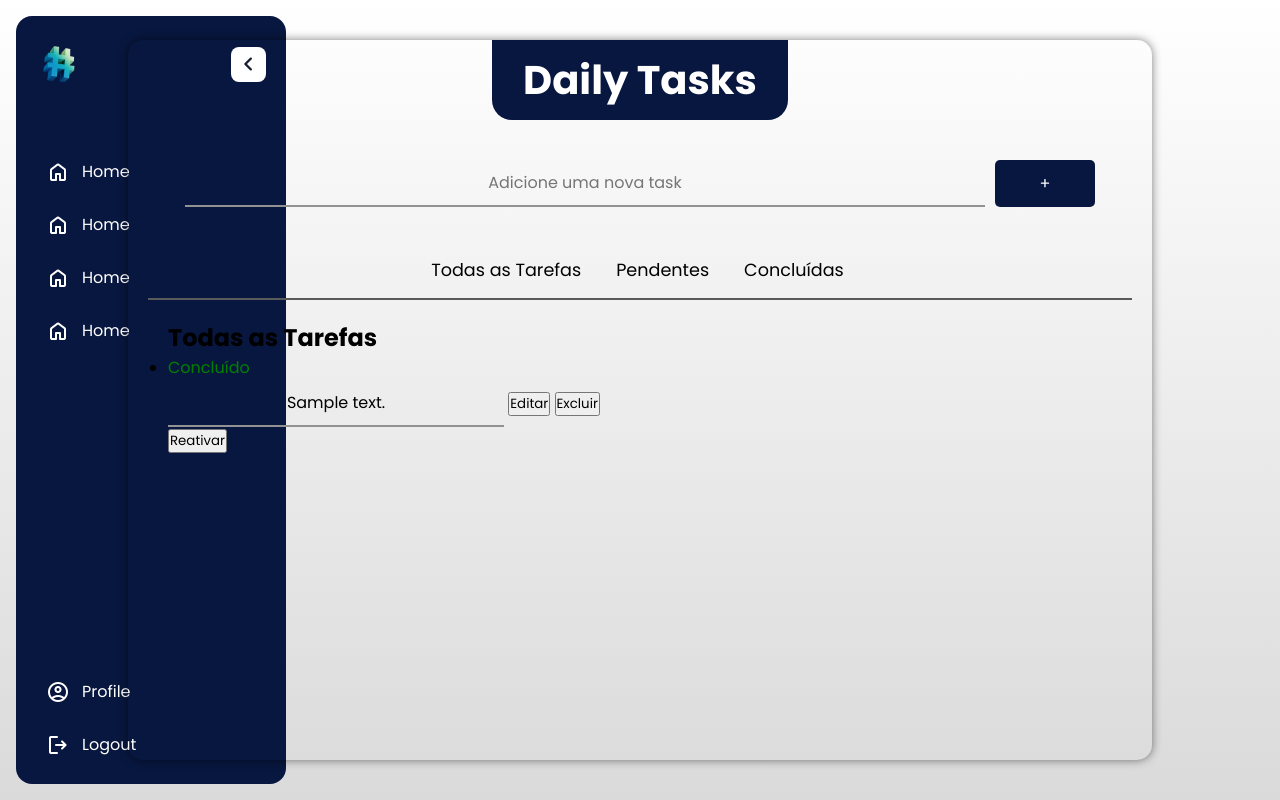
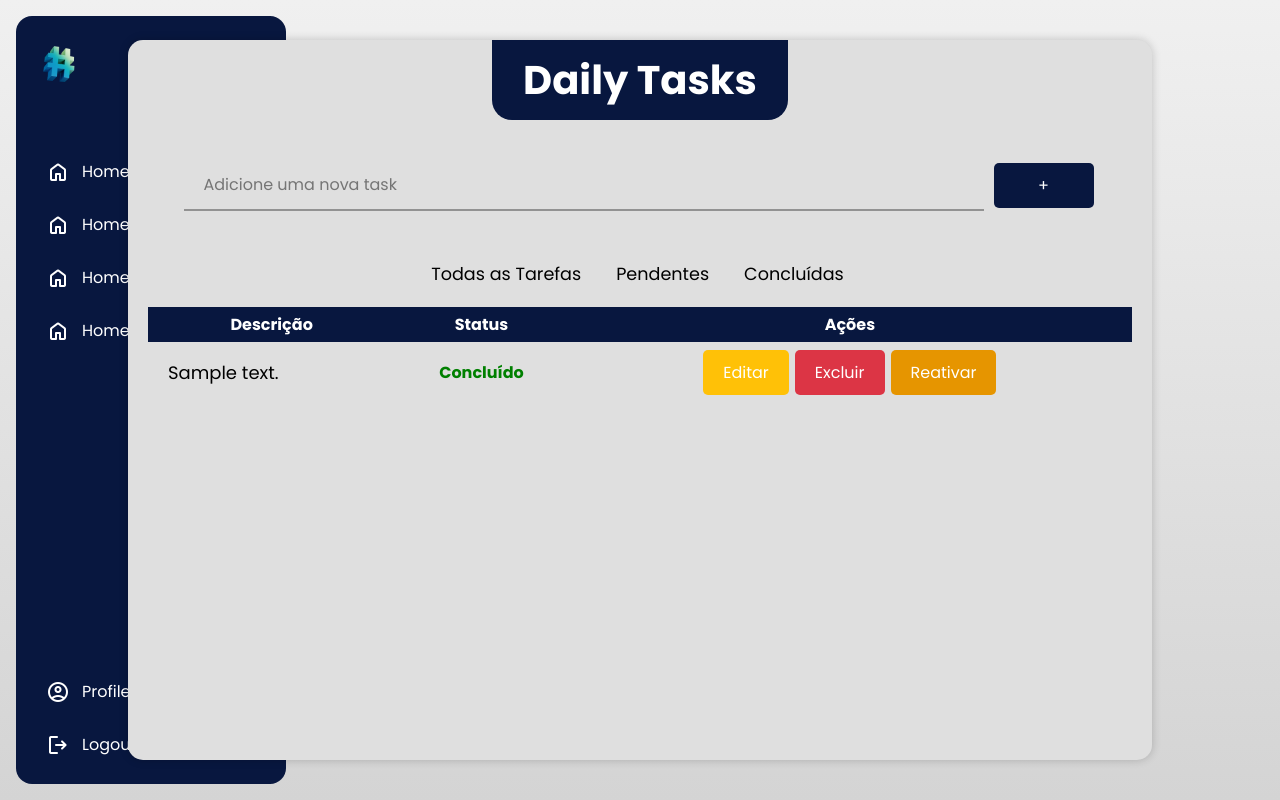
Before and after one commit to devmiza/Lista-de-tarefa-flask, a Flask app: page / in a window 1280 px wide. Run offline with Flask 3, Linux system fonts and the light colour scheme; tables that the repository leaves empty hold one stand-in row (values such as "Sample post").

Commit message:
Ajustando a lista de tarefaas: alteração da estrutura html, separação das funções de edit e delete e algumas mudanças de layout

```diff
--- a/app.py
+++ b/app.py
@@ -35,39 +35,25 @@ def create_task():
     db.session.commit()
     return redirect('/')
 
-# #crUd (Update)
-# @app.route('/update/<int:task_id>', methods=['POST'])
-# def update_task(task_id):
-#     task = Tasks.query.get(task_id)
+#crUd (Update)
+@app.route('/update/<int:task_id>', methods=['POST'])
+def update_task(task_id):
+    task = Tasks.query.get(task_id)
 
-#     if task:
-#         task.description = request.form['description']
-#         task.description = task.description.upper()
-#         db.session.commit()
-#     return redirect('/')
+    if task:
+        task.description = request.form['description']
+        task.description = task.description.upper()
+        db.session.commit()
+    return redirect('/')
 
-# #cruD (Delete)
-# @app.route('/delete/<int:task_id>', methods=['POST'])
-# def delete_task(task_id):
-#     task = Tasks.query.get(task_id)
+#cruD (Delete)
+@app.route('/delete/<int:task_id>', methods=['POST'])
+def delete_task(task_id):
+    task = Tasks.query.get(task_id)
 
-#     if task:
-#         db.session.delete(task)
-#         db.session.commit()
-#     return redirect('/')
-
-# Atualizar ou Deletar
-@app.route('/update_or_delete/<int:task_id>', methods=['POST'])
-def update_or_delete_task(task_id):
-    task = Tasks.query.get(task_id)
     if task:
-        if request.form['action'] == 'edit':
-            task.description = request.form['description']
-            task.description = task.description.upper()
-            db.session.commit()
-        elif request.form['action'] == 'delete':
-            db.session.delete(task)
-            db.session.commit()
+        db.session.delete(task)
+        db.session.commit()
     return redirect('/')
 
 # Atualizar Status
--- a/static/css/base.css
+++ b/static/css/base.css
@@ -10,7 +10,7 @@
 
 body {
     min-height: 100vh;
-    background: linear-gradient(#ffffff, #dadada);
+    background: linear-gradient(#f0f0f0, #d4d4d4);
 }
 
 .sidebar {
--- a/static/css/index.css
+++ b/static/css/index.css
@@ -1,5 +1,5 @@
 .main-container {
-    background-color: transparent;
+    background-color: rgb(223, 223, 223);
     display: flex;
     flex-direction: column;
     width: 80%; /* Alterado para mais flexível */
@@ -7,7 +7,7 @@
     height: 90vh;
     padding: 0 20px;
     border-radius: 15px;
-    box-shadow: 0 0 10px rgba(0, 0, 0, 0.5);
+    box-shadow: 0 0 10px rgba(0, 0, 0, 0.2);
     overflow: hidden;
     position: relative;
 }
@@ -75,7 +75,6 @@ h1 {
     display: flex;
     justify-content: center;
     cursor: pointer;
-    border-bottom: 2px solid #5a5a5a;
 }
 
 .tab {
@@ -100,7 +99,6 @@ h1 {
 }
 
 .tab-content-container {
-
     flex-grow: 1;
     display: flex;
     flex-direction: column;
@@ -110,7 +108,7 @@ h1 {
 .tab-content {
     display: none;
     width: 100%;
-    padding: 20px;
+    /* padding: 20px; */
     box-sizing: border-box;
     overflow-y: auto;
     flex-shrink: 0;
@@ -134,20 +132,40 @@ h1 {
     background-color: #333;
 }
 
-input[type="text"] {
-    text-align: center;
-    background-color: transparent;
-    padding: 10px;
-    font-size: 1em;
-    border: none;
-    border-bottom: 2px solid #929292;
+table {
+    margin-top: 5px;
+    border-collapse: collapse;
+    width: 100%;
 }
 
-/*
+thead  th {
+    padding: 5px;
+    background-color: rgb(8, 23, 63);
+    color: #fff;
+}
 
+td {
+    text-align: center;
+    padding: 5px;
+}
 
+.td-description {
+    text-align: left;
+    font-size: large;
+    padding-left: 20px;
+}
+
+.td-status {
+    font-weight: bold;
+}
+
+.td-actions {
+    display: flex;
+    justify-content: center;
+}
 
 button {
+    margin: 3px;
     padding: 10px 20px;
     font-size: 1em;
     color: #ffffff;
@@ -160,25 +178,23 @@ button:hover {
     opacity: 0.8;
 }
 
-button.add {
-    background-color: #007bff;
-}
-
-button.edit {
+.btn-edit {
     background-color: #ffc107;
 }
 
-button.delete {
+.btn-delete {
     background-color: #dc3545;
 }
 
-button.complete {
+.btn-complete {
     background-color: #e69500;
 }
 
-button.reactivate {
+.btn-reactivate {
     background-color: #28a745;
 }
+
+/*
 
 ul {
     list-style: none;
--- a/templates/index.html
+++ b/templates/index.html
@@ -32,25 +32,44 @@
         <div class="tab-content-container">
             <!-- Seção Todas as Tarefas -->
             <section id="all" class="tab-content active">
-                <h2>Todas as Tarefas</h2>
-                <ul>
+                <Table>
+                    <thead>
+                        <tr>
+                            <th>Descrição</th>
+                            <th>Status</th>
+                            <th>Ações</th>
+                        </tr>
+                    </thead>
+                    <tbody>
                         {% for task in all_tasks %}
-                    <li>
+                        <tr>
+                            <!-- Descrição da task -->
+                            <td class="td-description">{{ task.description }}</td>
+                            <!-- Status da task -->
+                            <td class="td-status">
                                 <span class="{{ 'status-concluido' if task.completed else 'status-pendente' }}">
                                     {{ 'Concluído' if task.completed else 'Pendente' }}
                                 </span>
-                        <form action="/update_or_delete/{{ task.id }}" method="POST" class="task-form">
-                            <input type="text" name="description" value="{{ task.description }}" required>
-                            <button type="submit" name="action" value="edit" class="edit">Editar</button>
-                            <button type="submit" name="action" value="delete" class="delete">Excluir</button>
+                            </td>
+                            <!-- Botões de ação -->
+                            <td class="td-actions">
+                                <!-- Editar -->
+                                <form action="/edit/{{ task.id }}" method="post">
+                                    <button type="submit" name="action" value="edit" class="btn-edit">Editar</button>
                                 </form>
+                                <!-- Excluir -->
+                                <form action="/delete/{{ task.id }}" method="post">
+                                    <button type="submit" name="action" value="delete" class="btn-delete">Excluir</button>
+                                </form>
+                                <!-- Marcar como concluido ou reativar -->
                                 <form action="/toggle_status/{{ task.id }}" method="POST" class="task-form">
-                            <button type="submit" class="complete">{{ 'Reativar' if task.completed else 'Marcar como
-                                Concluída' }}</button>
+                                    <button type="submit" class="btn-complete">{{ 'Reativar' if task.completed else 'Concluir' }}</button>
                                 </form>
-                    </li>
+                            </td>
+                        </tr>
                         {% endfor %}
-                </ul>
+                    </tbody>
+                </Table>
             </section>
 
             <!-- Seção Tarefas Pendentes -->
@@ -65,7 +84,7 @@
                             <button type="submit" name="action" value="delete" class="delete">Excluir</button>
                         </form>
                         <form action="/toggle_status/{{ task.id }}" method="POST" class="task-form">
-                            <button type="submit" class="complete">Marcar como Concluída</button>
+                            <button type="submit" class="btn-complete">Marcar como Concluída</button>
                         </form>
                     </li>
                     {% endfor %}
@@ -80,7 +99,7 @@
                     <li>
                         <form action="/toggle_status/{{ task.id }}" method="POST" class="task-form">
                             <span>{{ task.description }}</span>
-                            <button type="submit" class="reactivate">Reativar Tarefa</button>
+                            <button type="submit" class="btn-reactivate">Reativar Tarefa</button>
                         </form>
                     </li>
                     {% endfor %}
```
Lines whose indentation alone changed are shown as unchanged.
